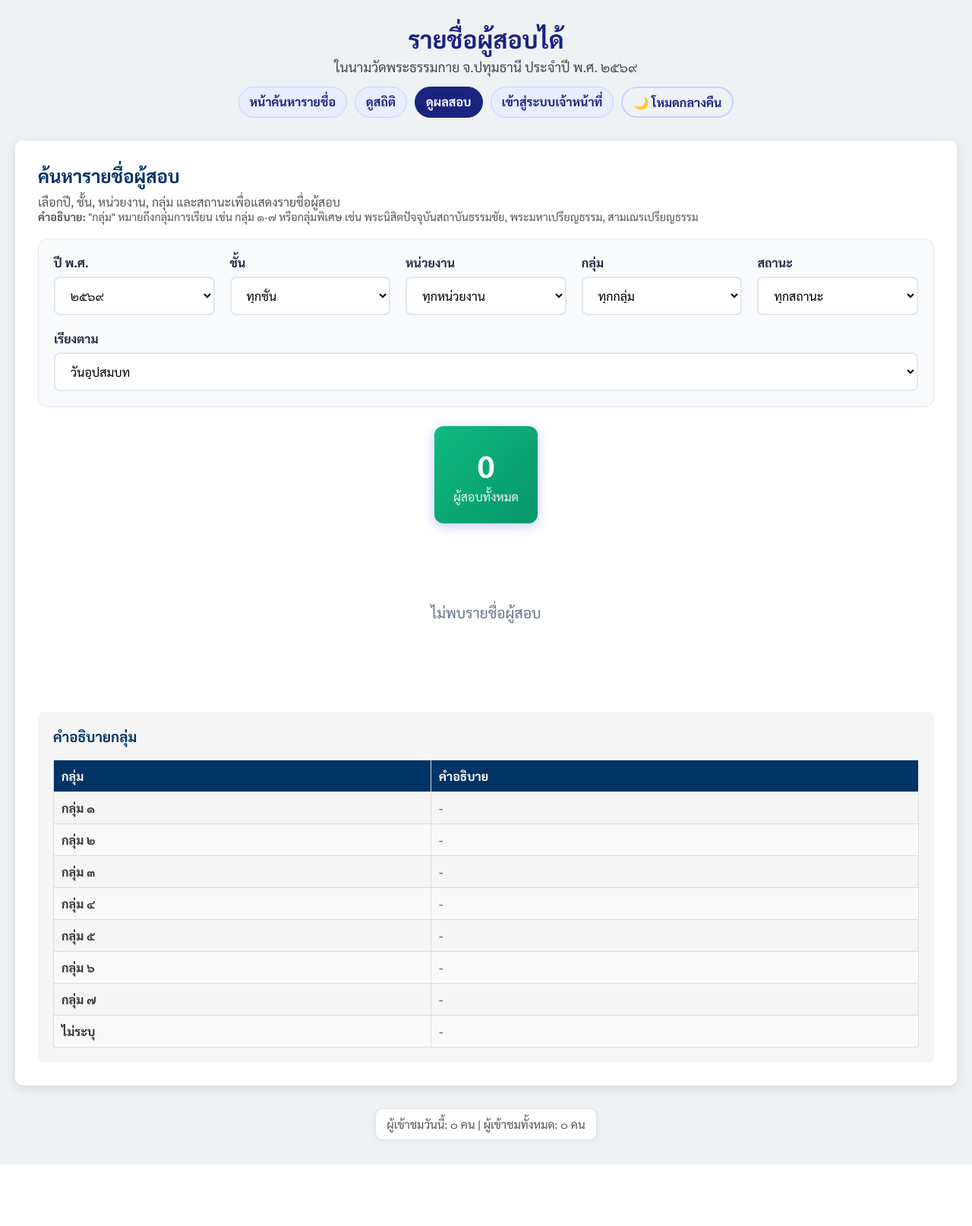
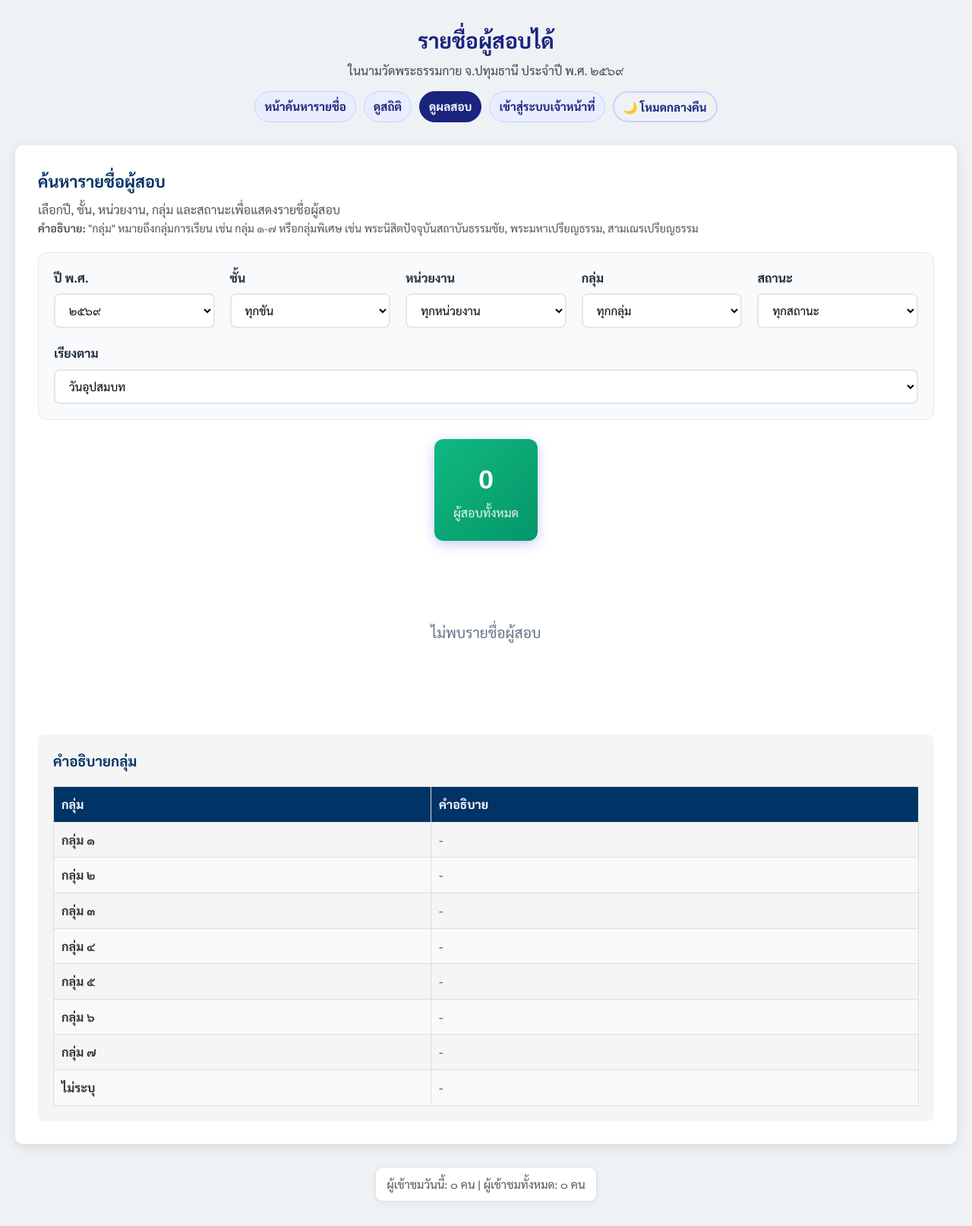
Before and after one commit to Kanjin22/pariyat-search-project, a Flask app: page /pass-list in a window 1280 px wide. Shown: the whole page at 76% size. Before the commit the page ends 1533 px from the top, so only its background shows below. Run offline with Flask 3, Linux system fonts and the light colour scheme; data comes from the database, SQL or seed files in the repository.

Commit message:
ui: reduce base font sizes

```diff
--- a/app/static/style.css
+++ b/app/static/style.css
@@ -2,6 +2,8 @@ body {
     font-family: 'Sarabun', sans-serif;
     background-color: #eef2f5;
     color: #333;
+    font-size: 16px;
+    line-height: 1.6;
     margin: 0;
     padding: 20px;
 }
@@ -31,13 +33,13 @@ body {
 .main-header h1 {
     margin: 0;
     color: #1a237e;
-    font-size: 2rem;
+    font-size: 1.75rem;
 }
 
 .main-header p {
     margin: 5px 0 0;
     color: #444;
-    font-size: 1.1rem;
+    font-size: 1rem;
 }
 
 .top-nav {
@@ -50,13 +52,14 @@ body {
 
 .nav-link {
     display: inline-block;
-    padding: 8px 14px;
+    padding: 7px 12px;
     border-radius: 999px;
     text-decoration: none;
     color: #1a237e;
     background-color: #e8edff;
     border: 1px solid #c7d2fe;
     font-weight: bold;
+    font-size: 0.95rem;
 }
 
 .inline-form {
@@ -66,7 +69,7 @@ body {
 .nav-button {
     cursor: pointer;
     font-family: 'Sarabun', sans-serif;
-    font-size: 1rem;
+    font-size: 0.95rem;
 }
 
 .nav-link.active {
@@ -104,6 +107,7 @@ body {
 .page-intro h2 {
     margin: 0 0 8px;
     color: #003366;
+    font-size: 1.35rem;
 }
 
 .page-intro p {
@@ -118,8 +122,8 @@ body {
 
 .search-box input {
     width: 100%;
-    padding: 15px;
-    font-size: 1.1rem;
+    padding: 12px 14px;
+    font-size: 1rem;
     border: 2px solid #ddd;
     border-radius: 8px;
     box-sizing: border-box;
@@ -159,7 +163,7 @@ body {
 
 .result-group .header h3 {
     margin: 0;
-    font-size: 1.4rem;
+    font-size: 1.25rem;
     color: #003366;
     margin-right: 15px;
 }
@@ -672,7 +676,7 @@ a.phone-link:hover {
 }
 
 .stat-number {
-    font-size: 2.5rem;
+    font-size: 2.1rem;
     font-weight: bold;
     margin-bottom: 5px;
 }
@@ -699,7 +703,7 @@ a.phone-link:hover {
 .chart-title {
     margin: 0 0 15px;
     color: #003366;
-    font-size: 1.2rem;
+    font-size: 1.1rem;
 }
 
 .log-list {
@@ -809,7 +813,7 @@ a.phone-link:hover {
 }
 
 .toast-icon {
-    font-size: 1.5rem;
+    font-size: 1.35rem;
 }
 
 .toast.success .toast-icon {
@@ -841,7 +845,7 @@ a.phone-link:hover {
 .toast-close {
     background: none;
     border: none;
-    font-size: 1.2rem;
+    font-size: 1.1rem;
     cursor: pointer;
     color: #6b7280;
 }
@@ -850,7 +854,7 @@ a.phone-link:hover {
     background: none;
     border: 2px solid #c7d2fe;
     border-radius: 999px;
-    padding: 8px 14px;
+    padding: 7px 12px;
     cursor: pointer;
     font-weight: bold;
     color: #1a237e;
@@ -1212,10 +1216,10 @@ a.phone-link:hover {
 }
 
 .filter-select {
-    padding: 12px 16px;
+    padding: 10px 14px;
     border: 2px solid #e2e8f0;
     border-radius: 8px;
-    font-size: 1rem;
+    font-size: 0.95rem;
     font-family: 'Sarabun', sans-serif;
     background: white;
     cursor: pointer;
```
